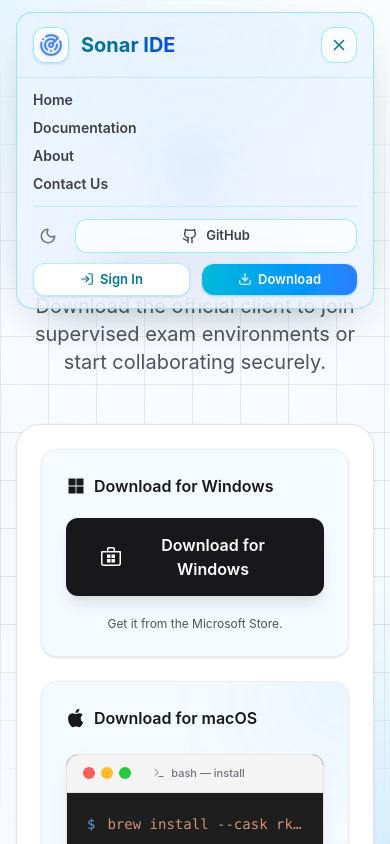
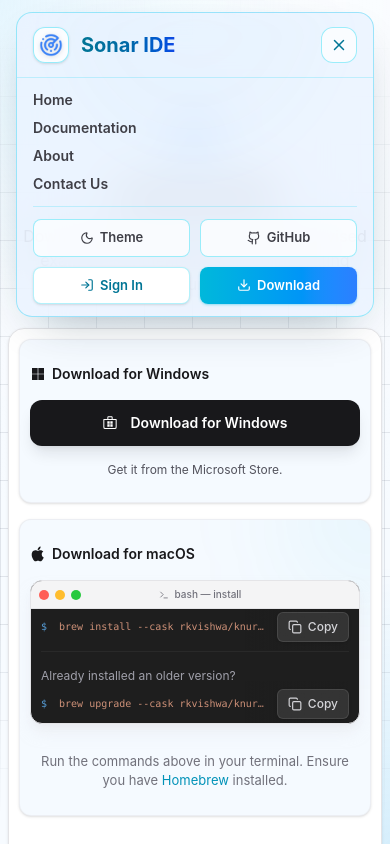
Before and after one commit to rkvishwa/Sonar-Web-App, a SvelteKit app: page /download in a window 390 px wide. Both pictures are taken after a click on the button "Menu". Shown: the top 844 px of the page. Built offline with nearby package versions, Linux system fonts and the light colour scheme; no server answers.

Commit message:
refactor: add responsive dropdown variant to ThemeToggle and update layout and download page styling

```diff
--- a/src/lib/components/ThemeToggle.svelte
+++ b/src/lib/components/ThemeToggle.svelte
@@ -3,6 +3,8 @@
   import { onMount } from "svelte";
 
   type ThemeMode = "light" | "dark";
+
+  let { isDropdown = false }: { isDropdown?: boolean } = $props();
 
   let currentTheme = $state<ThemeMode>("dark");
 
@@ -37,13 +39,21 @@
 <button
   type="button"
   onclick={toggleTheme}
-  class="p-1.5 rounded-lg text-zinc-500 hover:text-zinc-900 hover:bg-zinc-100 dark:hover:text-zinc-100 dark:hover:bg-zinc-800 transition-colors cursor-pointer"
+  class={isDropdown
+    ? "rounded-lg border border-cyan-400/38 dark:border-cyan-300/35 bg-white/74 dark:bg-white/10 py-2 px-3 text-zinc-700 dark:text-zinc-100/85 hover:text-cyan-700 dark:hover:text-cyan-200 hover:bg-cyan-100 dark:hover:bg-cyan-500/20 transition-colors flex justify-center items-center gap-1.5 cursor-pointer w-full"
+    : "p-1.5 rounded-lg text-zinc-500 hover:text-zinc-900 hover:bg-zinc-100 dark:hover:text-zinc-100 dark:hover:bg-zinc-800 transition-colors cursor-pointer"}
   title="Toggle theme"
   aria-label="Toggle theme"
 >
   {#if currentTheme === "light"}
-    <Moon size={18} />
+    <Moon size={isDropdown ? 14 : 18} />
+    {#if isDropdown}
+      <span class="text-[13px] font-semibold">Theme</span>
+    {/if}
   {:else}
-    <Sun size={18} />
+    <Sun size={isDropdown ? 14 : 18} />
+    {#if isDropdown}
+      <span class="text-[13px] font-semibold">Theme</span>
+    {/if}
   {/if}
 </button>
--- a/src/routes/+layout.svelte
+++ b/src/routes/+layout.svelte
@@ -158,7 +158,7 @@
         </nav>
 
         <div class="flex items-center space-x-2 sm:space-x-3">
-          <div class="hidden md:flex items-center space-x-2 sm:space-x-3">
+          <div class="hidden lg:flex items-center space-x-2 sm:space-x-3">
             <ThemeToggle />
             <a
               href="https://github.com/rkvishwa/Sonar-Code-Editor"
@@ -202,7 +202,7 @@
           </div>
           <button
             onclick={toggleMobileMenu}
-            class="md:hidden inline-flex items-center justify-center rounded-xl border border-cyan-400/38 dark:border-cyan-300/35 bg-white/74 dark:bg-cyan-500/12 p-2 text-cyan-700 dark:text-cyan-100 hover:bg-cyan-100 dark:hover:bg-cyan-500/20 transition-colors cursor-pointer"
+            class="lg:hidden inline-flex items-center justify-center rounded-xl border border-cyan-400/38 dark:border-cyan-300/35 bg-white/74 dark:bg-cyan-500/12 p-2 text-cyan-700 dark:text-cyan-100 hover:bg-cyan-100 dark:hover:bg-cyan-500/20 transition-colors cursor-pointer"
             aria-label="Menu"
           >
             {#if isMobileMenuOpen}
@@ -215,33 +215,30 @@
       </div>
 
       {#if isMobileMenuOpen}
-        <div class="md:hidden border-t border-cyan-400/20 px-4 py-3 space-y-3">
-          <nav class="flex flex-col gap-2 font-semibold text-sm">
+        <div class="lg:hidden border-t border-cyan-400/20 px-4 py-3 space-y-3">
+          <nav class="flex md:hidden flex-col gap-2 font-semibold text-sm">
             <a href="/" class={navLinkClass("/")}>Home</a>
             <a href="/docs" class={navLinkClass("/docs")}>Documentation</a>
             <a href="/about" class={navLinkClass("/about")}>About</a>
             <a href="/contact" class={navLinkClass("/contact")}>Contact Us</a>
 
           </nav>
-          <div class="flex flex-col gap-2.5 pt-3 border-t border-cyan-400/20">
-            <div class="flex items-center gap-3 w-full">
-              <ThemeToggle />
+          <div class="grid grid-cols-2 gap-2.5 pt-3 md:pt-0 border-t md:border-t-0 border-cyan-400/20">
+            <ThemeToggle isDropdown={true} />
             <a
               href="https://github.com/rkvishwa/Sonar-Code-Editor"
               target="_blank"
               rel="noreferrer"
-                class="rounded-xl border border-cyan-400/38 dark:border-cyan-300/35 bg-white/74 dark:bg-white/10 py-1.5 px-2 text-zinc-700 dark:text-zinc-100/85 hover:text-cyan-700 dark:hover:text-cyan-200 hover:bg-cyan-100 dark:hover:bg-cyan-500/20 transition-colors flex-1 flex justify-center items-center gap-2 cursor-pointer"
+              class="rounded-lg border border-cyan-400/38 dark:border-cyan-300/35 bg-white/74 dark:bg-white/10 py-2 px-3 text-zinc-700 dark:text-zinc-100/85 hover:text-cyan-700 dark:hover:text-cyan-200 hover:bg-cyan-100 dark:hover:bg-cyan-500/20 transition-colors flex justify-center items-center gap-1.5 cursor-pointer"
               aria-label="GitHub Repository"
             >
-                <Github size={16} />
+              <Github size={14} />
               <span class="text-[13px] font-semibold">GitHub</span>
             </a>
-            </div>
-            <div class="flex items-center gap-3 w-full">
             {#if $auth.user}
               <a
                 href="/admin/dashboard"
-                  class="rounded-xl bg-white dark:bg-white/10 border border-cyan-400/30 dark:border-cyan-400/20 px-3 py-1.5 text-[13px] font-semibold text-cyan-700 dark:text-cyan-100 shadow-sm transition-all hover:bg-cyan-50 dark:hover:bg-cyan-500/10 flex-1 flex justify-center items-center gap-1.5 cursor-pointer"
+                class="rounded-lg bg-white dark:bg-white/10 border border-cyan-400/30 dark:border-cyan-400/20 px-3 py-2 text-[13px] font-semibold text-cyan-700 dark:text-cyan-100 shadow-sm transition-all hover:bg-cyan-50 dark:hover:bg-cyan-500/10 flex justify-center items-center gap-1.5 cursor-pointer"
               >
                 <LayoutDashboard size={14} />
                 <span>Dashboard</span>
@@ -249,7 +246,7 @@
             {:else}
               <a
                 href="/admin/signin"
-                  class="rounded-xl bg-white dark:bg-white/10 border border-cyan-400/30 dark:border-cyan-400/20 px-3 py-1.5 text-[13px] font-semibold text-cyan-700 dark:text-cyan-100 shadow-sm transition-all hover:bg-cyan-50 dark:hover:bg-cyan-500/10 flex-1 flex justify-center items-center gap-1.5 cursor-pointer"
+                class="rounded-lg bg-white dark:bg-white/10 border border-cyan-400/30 dark:border-cyan-400/20 px-3 py-2 text-[13px] font-semibold text-cyan-700 dark:text-cyan-100 shadow-sm transition-all hover:bg-cyan-50 dark:hover:bg-cyan-500/10 flex justify-center items-center gap-1.5 cursor-pointer"
               >
                 <LogIn size={14} />
                 <span>Sign In</span>
@@ -257,12 +254,11 @@
             {/if}
             <a
               href="/download"
-                class="rounded-xl bg-linear-to-r from-cyan-500 to-blue-500 px-3 py-1.5 text-[13px] font-semibold text-white shadow-sm shadow-cyan-500/30 transition-all hover:from-cyan-400 hover:to-blue-500 flex-1 flex justify-center items-center gap-1.5 cursor-pointer"
+              class="rounded-lg bg-linear-to-r from-cyan-500 to-blue-500 px-3 py-2 text-[13px] font-semibold text-white shadow-sm shadow-cyan-500/30 transition-all hover:from-cyan-400 hover:to-blue-500 flex justify-center items-center gap-1.5 cursor-pointer"
             >
               <Download size={14} />
               <span>Download</span>
             </a>
-            </div>
           </div>
         </div>
       {/if}
--- a/src/routes/download/+page.svelte
+++ b/src/routes/download/+page.svelte
@@ -108,16 +108,16 @@
 </svelte:head>
 
 <div
-  class="px-4 sm:px-6 py-12 sm:py-20 lg:py-32 max-w-4xl mx-auto w-full text-center transition-colors duration-200"
+  class="px-2 sm:px-6 py-6 sm:py-16 lg:py-24 max-w-4xl mx-auto w-full text-center transition-colors duration-200"
 >
   {#if inviteMode}
-    <div class="mb-8 rounded-3xl border border-cyan-200/70 bg-cyan-50/80 p-6 text-left shadow-sm dark:border-cyan-500/20 dark:bg-cyan-500/10">
+    <div class="mb-6 sm:mb-8 rounded-2xl sm:rounded-3xl border border-cyan-200/70 bg-cyan-50/80 p-3 sm:p-6 text-left shadow-sm dark:border-cyan-500/20 dark:bg-cyan-500/10">
       <div class="flex flex-col gap-3 sm:flex-row sm:items-start sm:justify-between">
         <div class="max-w-2xl">
           <p class="text-xs font-semibold uppercase tracking-[0.2em] text-cyan-700 dark:text-cyan-300">
             Invite Link
           </p>
-          <h2 class="mt-2 text-2xl font-bold text-zinc-900 dark:text-white">
+          <h2 class="mt-2 text-xl sm:text-2xl font-bold text-zinc-900 dark:text-white">
             {inviteStatus === "opening"
               ? "Opening Sonar IDE..."
               : "Install Sonar IDE to continue"}
@@ -170,43 +170,44 @@
   {/if}
 
   <div
-    class="w-20 h-20 bg-blue-100 dark:bg-blue-500/10 text-blue-600 dark:text-blue-400 rounded-3xl flex items-center justify-center mx-auto mb-8 shadow-lg shadow-blue-500/20"
+    class="w-14 h-14 sm:w-20 sm:h-20 bg-blue-100 dark:bg-blue-500/10 text-blue-600 dark:text-blue-400 rounded-2xl sm:rounded-3xl flex items-center justify-center mx-auto mb-5 sm:mb-8 shadow-lg shadow-blue-500/20"
   >
-    <Download size={40} />
+    <Download size={28} class="sm:hidden" />
+    <Download size={40} class="hidden sm:block" />
   </div>
 
   <h1
-    class="text-3xl sm:text-6xl font-extrabold mb-4 sm:mb-6 tracking-tight text-zinc-900 dark:text-white"
+    class="text-2xl sm:text-5xl lg:text-6xl font-extrabold mb-3 sm:mb-6 tracking-tight text-zinc-900 dark:text-white"
   >
     Get Sonar IDE
   </h1>
-  <p class="text-xl text-zinc-600 dark:text-zinc-400 max-w-2xl mx-auto mb-12">
+  <p class="text-base sm:text-xl text-zinc-600 dark:text-zinc-400 max-w-2xl mx-auto mb-8 sm:mb-12">
     Download the official client to join supervised exam environments or start
     collaborating securely.
   </p>
 
   <div
-    class="bg-white dark:bg-white/2 border border-zinc-200 dark:border-white/5 rounded-3xl p-6 sm:p-12 mb-12 sm:mb-16 shadow-sm dark:shadow-none transition-colors duration-200"
+    class="bg-white dark:bg-white/2 border border-zinc-200 dark:border-white/5 rounded-2xl sm:rounded-3xl p-2.5 sm:p-8 lg:p-12 mb-8 sm:mb-12 lg:mb-16 shadow-sm dark:shadow-none transition-colors duration-200"
   >
-    <div class="flex flex-col items-center justify-center gap-4 mb-12">
-      <div class="w-full max-w-2xl flex flex-col gap-6">
+    <div class="flex flex-col items-center justify-center gap-3 sm:gap-4 mb-8 sm:mb-12">
+      <div class="w-full max-w-2xl flex flex-col gap-4 sm:gap-6">
         <div
-          class={`rounded-2xl border border-zinc-200/50 dark:border-white/10 bg-[#f5faff] dark:bg-gradient-to-b dark:from-zinc-900/50 dark:to-black/20 backdrop-blur-md p-6 sm:p-8 flex flex-col items-center gap-6 shadow-sm relative overflow-hidden ${clientOS === "mac" ? "order-1" : "order-2"}`}
+          class={`rounded-xl sm:rounded-2xl border border-zinc-200/50 dark:border-white/10 bg-[#f5faff] dark:bg-zinc-900/40 px-2.5 py-6 sm:p-6 lg:p-8 flex flex-col items-center gap-4 sm:gap-6 shadow-sm relative overflow-hidden ${clientOS === "mac" ? "order-1" : "order-2"}`}
         >
           <div class="absolute top-0 right-0 -mr-16 -mt-16 w-32 h-32 bg-cyan-500/10 blur-3xl rounded-full pointer-events-none"></div>
 
-          <div class="w-full flex items-center justify-between gap-3 relative z-10">
-            <div class="flex items-center gap-2">
-              <svg xmlns="http://www.w3.org/2000/svg" viewBox="0 0 24 24" fill="currentColor" class="w-5 h-6 text-zinc-900 dark:text-zinc-100">
+          <div class="w-full flex flex-wrap items-center justify-between gap-1 sm:gap-3 relative z-10">
+            <div class="flex items-center gap-1.5 sm:gap-2">
+              <svg xmlns="http://www.w3.org/2000/svg" viewBox="0 0 24 24" fill="currentColor" class="w-4 h-5 sm:w-5 sm:h-6 text-zinc-900 dark:text-zinc-100">
                 <path d="M11.6734 7.22198C10.7974 7.22198 9.44138 6.22598 8.01338 6.26198C6.12938 6.28598 4.40138 7.35397 3.42938 9.04597C1.47338 12.442 2.92538 17.458 4.83338 20.218C5.76938 21.562 6.87338 23.074 8.33738 23.026C9.74138 22.966 10.2694 22.114 11.9734 22.114C13.6654 22.114 14.1454 23.026 15.6334 22.99C17.1454 22.966 18.1054 21.622 19.0294 20.266C20.0974 18.706 20.5414 17.194 20.5654 17.11C20.5294 17.098 17.6254 15.982 17.5894 12.622C17.5654 9.81397 19.8814 8.46998 19.9894 8.40998C18.6694 6.47798 16.6414 6.26198 15.9334 6.21398C14.0854 6.06998 12.5374 7.22198 11.6734 7.22198ZM14.7934 4.38998C15.5734 3.45398 16.0894 2.14598 15.9454 0.849976C14.8294 0.897976 13.4854 1.59398 12.6814 2.52998C11.9614 3.35798 11.3374 4.68998 11.5054 5.96198C12.7414 6.05798 14.0134 5.32598 14.7934 4.38998Z"></path>
               </svg>
-              <p class="text-base font-semibold text-zinc-900 dark:text-zinc-100">
+              <p class="text-sm sm:text-base font-semibold text-zinc-900 dark:text-zinc-100">
                 Download for macOS
               </p>
             </div>
             {#if clientOS === "mac"}
-              <span class="rounded-full bg-cyan-500/10 border border-cyan-500/20 px-3 py-1 text-xs font-semibold text-cyan-700 dark:text-cyan-300">
-                Recommended for your device
+              <span class="rounded-full bg-cyan-500/10 border border-cyan-500/20 px-2 sm:px-3 py-0.5 sm:py-1 text-[10px] sm:text-xs font-semibold text-cyan-700 dark:text-cyan-300 shrink-0">
+                Recommended
               </span>
             {/if}
           </div>
@@ -215,21 +216,21 @@
             <!-- Terminal UI Box -->
             <div class="rounded-xl overflow-hidden border border-zinc-200 dark:border-white/10 shadow-lg shadow-zinc-200/50 dark:shadow-black/50 bg-[#1e1e1e]">
               <!-- Terminal Header -->
-              <div class="bg-zinc-100 dark:bg-[#2d2d2d] px-4 py-2.5 flex items-center justify-between border-b border-zinc-200 dark:border-white/5">
+              <div class="bg-zinc-100 dark:bg-zinc-800 px-2 sm:px-4 py-1.5 sm:py-2.5 flex items-center justify-between border-b border-zinc-200 dark:border-white/10">
                 <div class="flex gap-1.5">
-                  <div class="w-3 h-3 rounded-full bg-[#ff5f56]"></div>
-                  <div class="w-3 h-3 rounded-full bg-[#ffbd2e]"></div>
-                  <div class="w-3 h-3 rounded-full bg-[#27c93f]"></div>
+                  <div class="w-2.5 h-2.5 sm:w-3 sm:h-3 rounded-full bg-[#ff5f56]"></div>
+                  <div class="w-2.5 h-2.5 sm:w-3 sm:h-3 rounded-full bg-[#ffbd2e]"></div>
+                  <div class="w-2.5 h-2.5 sm:w-3 sm:h-3 rounded-full bg-[#27c93f]"></div>
                 </div>
-                <div class="text-[11px] font-medium text-zinc-500 dark:text-zinc-400 flex items-center gap-1.5">
-                  <Terminal size={12} />
+                <div class="text-[10px] sm:text-[11px] font-medium text-zinc-500 dark:text-zinc-400 flex items-center gap-1.5">
+                  <Terminal class="w-2.5 h-2.5 sm:w-3 sm:h-3" />
                   <span>bash — install</span>
                 </div>
-                <div class="w-10"></div> <!-- Spacer for centering -->
+                <div class="w-8 sm:w-10"></div> <!-- Spacer for centering -->
               </div>
 
               <!-- Terminal Body -->
-              <div class="p-5 font-mono text-sm leading-relaxed overflow-x-auto text-[#d4d4d4]">
+              <div class="p-2.5 sm:p-5 font-mono text-[10px] sm:text-sm leading-relaxed overflow-x-auto text-[#d4d4d4]">
                 <div class="flex items-start group">
                   <span class="text-[#569cd6] mr-3 shrink-0 select-none">$</span>
                   <div class="flex-1 relative">
@@ -239,9 +240,9 @@
                       value={macInstallCommand}
                       readonly
                       onclick={(event) => (event.currentTarget as HTMLInputElement).select()}
-                      class="bg-transparent w-full outline-none truncate cursor-copy text-[#ce9178] selection:bg-[#264f78]"
+                      class="bg-transparent w-full pr-20 lg:pr-0 outline-none truncate cursor-copy text-[#ce9178] selection:bg-[#264f78]"
                     />
-                    <div class="absolute right-0 top-1/2 -translate-y-1/2 bg-gradient-to-l from-[#1e1e1e] pl-8 py-2 opacity-0 group-hover:opacity-100 transition-opacity flex items-center">
+                    <div class="absolute right-0 top-1/2 -translate-y-1/2 bg-gradient-to-l from-[#1e1e1e] pl-8 py-2 opacity-100 lg:opacity-0 lg:group-hover:opacity-100 transition-opacity flex items-center">
                       <button
                         onclick={copyMacLink}
                         aria-label="Copy Command"
@@ -273,9 +274,9 @@
                         value={macUpdateCommand}
                         readonly
                         onclick={(event) => (event.currentTarget as HTMLInputElement).select()}
-                        class="bg-transparent w-full outline-none truncate cursor-copy text-[#ce9178] selection:bg-[#264f78]"
+                        class="bg-transparent w-full pr-20 lg:pr-0 outline-none truncate cursor-copy text-[#ce9178] selection:bg-[#264f78]"
                       />
-                      <div class="absolute right-0 top-1/2 -translate-y-1/2 bg-gradient-to-l from-[#1e1e1e] pl-8 py-2 opacity-0 group-hover:opacity-100 transition-opacity flex items-center">
+                      <div class="absolute right-0 top-1/2 -translate-y-1/2 bg-gradient-to-l from-[#1e1e1e] pl-8 py-2 opacity-100 lg:opacity-0 lg:group-hover:opacity-100 transition-opacity flex items-center">
                         <button
                           onclick={copyUpdateLink}
                           aria-label="Copy Update Command"
@@ -306,20 +307,20 @@
         </div>
 
         <div
-          class={`rounded-2xl border border-zinc-200/50 dark:border-white/10 bg-[#f5faff] dark:bg-zinc-900/40 p-6 sm:p-8 flex flex-col items-center gap-5 shadow-sm ${clientOS === "mac" ? "order-2" : "order-1"}`}
+          class={`rounded-xl sm:rounded-2xl border border-zinc-200/50 dark:border-white/10 bg-[#f5faff] dark:bg-zinc-900/40 px-2.5 py-6 sm:p-6 lg:p-8 flex flex-col items-center gap-4 sm:gap-5 shadow-sm ${clientOS === "mac" ? "order-2" : "order-1"}`}
         >
-          <div class="w-full flex items-center justify-between gap-3">
-            <div class="flex items-center gap-2">
-              <svg xmlns="http://www.w3.org/2000/svg" viewBox="0 0 24 24" fill="currentColor" class="w-5 h-5 text-zinc-900 dark:text-zinc-100">
+          <div class="w-full flex flex-wrap items-center justify-between gap-1 sm:gap-3">
+            <div class="flex items-center gap-1.5 sm:gap-2">
+              <svg xmlns="http://www.w3.org/2000/svg" viewBox="0 0 24 24" fill="currentColor" class="w-4 h-4 sm:w-5 sm:h-5 text-zinc-900 dark:text-zinc-100">
                 <path d="M11.501 3V11.5H3.00098V3H11.501ZM11.501 21H3.00098V12.5H11.501V21ZM12.501 3H21.001V11.5H12.501V3ZM21.001 12.5V21H12.501V12.5H21.001Z"></path>
               </svg>
-              <p class="text-base font-semibold text-zinc-900 dark:text-zinc-100">
+              <p class="text-sm sm:text-base font-semibold text-zinc-900 dark:text-zinc-100">
                 Download for Windows
               </p>
             </div>
             {#if clientOS === "windows"}
-              <span class="rounded-full bg-cyan-500/10 px-3 py-1 text-xs font-semibold text-cyan-700 dark:text-cyan-300">
-                Recommended for your device
+              <span class="rounded-full bg-cyan-500/10 px-2 sm:px-3 py-0.5 sm:py-1 text-[10px] sm:text-xs font-semibold text-cyan-700 dark:text-cyan-300 shrink-0">
+                Recommended
               </span>
             {/if}
           </div>
@@ -328,7 +329,7 @@
             href="https://apps.microsoft.com/detail/9NFFN07V94DZ?hl=en-us&gl=LK&ocid=pdpshare"
             target="_blank"
             rel="noopener noreferrer"
-            class="group relative overflow-hidden w-full sm:w-auto px-8 py-3.5 bg-zinc-900 dark:bg-white hover:bg-blue-300 dark:hover:bg-blue-300 text-white dark:text-blue-500 font-semibold rounded-xl shadow-lg shadow-zinc-900/10 dark:shadow-white/10 hover:shadow-cyan-500/25 dark:hover:shadow-cyan-400/25 border border-transparent dark:border-white/5 flex items-center justify-center gap-3 text-lg transition-all duration-300 hover:-translate-y-0.5 active:translate-y-0"
+            class="group relative overflow-hidden w-full sm:w-auto px-4 py-3 sm:px-8 sm:py-3.5 bg-zinc-900 dark:bg-white hover:bg-blue-300 dark:hover:bg-blue-300 text-white dark:text-blue-500 font-semibold rounded-xl shadow-lg shadow-zinc-900/10 dark:shadow-white/10 hover:shadow-cyan-500/25 dark:hover:shadow-cyan-400/25 border border-transparent dark:border-white/5 flex items-center justify-center gap-2 sm:gap-3 text-sm sm:text-lg transition-all duration-300 hover:-translate-y-0.5 active:translate-y-0"
           >
             <div class="absolute inset-0 flex items-center justify-center z-0 pointer-events-none overflow-hidden rounded-xl">
               <div class="absolute w-[300%] sm:w-[200%] aspect-square bg-linear-to-r from-cyan-500 to-blue-500 rounded-full scale-0 group-hover:scale-100 transition-transform duration-500 ease-out origin-center">
@@ -337,9 +338,9 @@
             </div>
 
             <div class="relative z-10 flex items-center gap-3 transition-all duration-300 group-hover:scale-[1.02] text-white dark:text-blue-500 group-hover:text-white dark:group-hover:text-white font-semibold">
-              <img src="/ms-store-white.svg" alt="Microsoft Store" class="w-6 h-6 sm:w-7 sm:h-7 group-hover:-translate-y-[1px] transition-transform duration-300 block dark:hidden group-hover:!hidden" />
-              <img src="/ms-store-color.svg" alt="Microsoft Store" class="w-5 h-5 sm:w-6 sm:h-6 group-hover:-translate-y-[1px] transition-transform duration-300 hidden dark:block group-hover:!block" />
-              <span class="text-base sm:text-lg">Download for Windows</span>
+              <img src="/ms-store-white.svg" alt="Microsoft Store" class="w-4 h-4 sm:w-7 sm:h-7 group-hover:-translate-y-[1px] transition-transform duration-300 block dark:hidden group-hover:!hidden" />
+              <img src="/ms-store-color.svg" alt="Microsoft Store" class="w-4 h-4 sm:w-6 sm:h-6 group-hover:-translate-y-[1px] transition-transform duration-300 hidden dark:block group-hover:!block" />
+              <span class="text-sm sm:text-lg">Download for Windows</span>
             </div>
           </a>
           <p class="text-xs text-zinc-600 dark:text-zinc-400">
@@ -350,7 +351,7 @@
     </div>
 
     <div
-      class="grid sm:grid-cols-2 gap-6 text-left border-t border-zinc-100 dark:border-white/5 pt-10"
+      class="grid sm:grid-cols-2 gap-4 sm:gap-6 text-left border-t border-zinc-100 dark:border-white/5 pt-5 sm:pt-10"
     >
       <div class="flex items-start space-x-4">
         <div
@@ -391,7 +392,7 @@
     > • By downloading, you agree to the Academic Data Policy.
   </p>
 
-  <div class="mt-8 rounded-2xl border border-zinc-200 dark:border-white/10 bg-zinc-50/70 dark:bg-zinc-900/30 p-6 sm:p-7">
+  <div class="mt-6 sm:mt-8 rounded-xl sm:rounded-2xl border border-zinc-200 dark:border-white/10 bg-zinc-50/70 dark:bg-zinc-900/30 p-3 sm:p-6 lg:p-7">
     <h2 class="text-xl font-bold text-zinc-900 dark:text-white">
       Try other version
     </h2>
```
Lines whose indentation alone changed are shown as unchanged.
